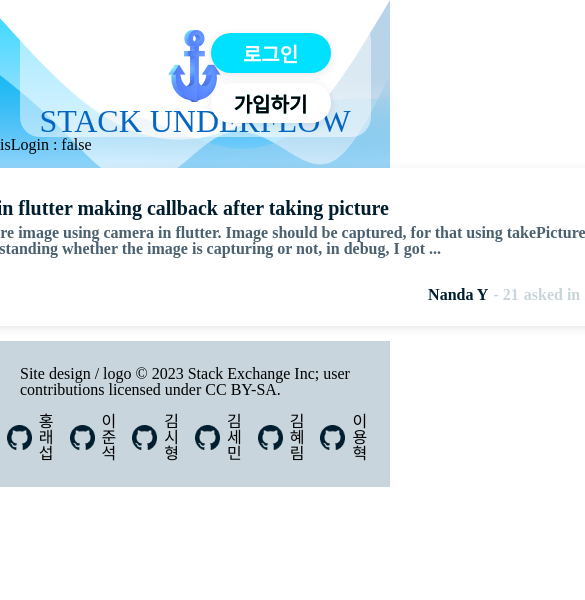
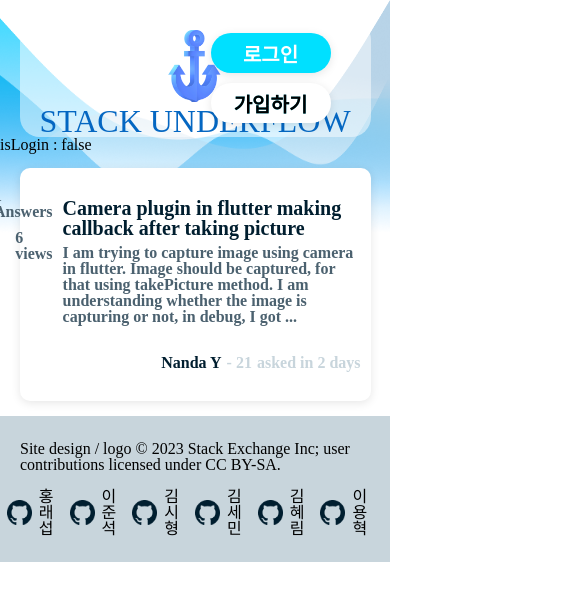
Before and after one commit to raeseop/seb45_pre_004, a React (Create React App) app in the folder client/: page / in a window 390 px wide. Shown: the top 600 px of the page, 585 px wide, since content can reach past the window. Built offline with nearby package versions, Linux system fonts and the light colour scheme; a web font is replaced by a local one.

Commit message:
main Page 반응형 수정

```diff
--- a/client/src/styles/question.js
+++ b/client/src/styles/question.js
@@ -5,40 +5,34 @@
 
 export const Wrapper = styled.li`
 	display: flex;
-	width: 921px;
-	height: 158px;
+	flex-direction: row;
+	align-items: flex-start;
+	width: 90%;
 	padding: 20px 10px;
     margin: 15px;
-	align-items: flex-start;
-	gap: 22px;
-
 	border-radius: 10px;
 	background: #fff;
 	box-shadow: 0px 2px 10px 0px rgba(0, 0, 0, 0.1);
-
 	font-weight: 700;
-
 	color: ${globalTokens.greyColor.value};
 `;
-
 export const Current = styled.aside`
 	display: flex;
-	padding: 10px;
+	width: 10%;
 	flex-direction: column;
 	justify-content: center;
 	align-items: flex-end;
 	gap: 10px;
+	padding-right: 10px;
 `;
 export const Container = styled.article`
+	width: 90%;
 	display: flex;
-	width: 764px;
+	flex-direction: column;
+	flex-grow: 1;
 	padding: 10px 0px;
-	flex-direction: column;
-	justify-content: space-around;
-	align-items: flex-end;
 	gap: 10px;
 	flex-shrink: 0;
-
 	h1 {
         font-size: 20px;
 		color: ${globalTokens.blackColor.value};
@@ -46,7 +40,6 @@
 `;
 export const Contents = styled.section`
 	display: flex;
-	width: 764px;
 	flex-direction: column;
 	justify-content: center;
 	align-items: flex-start;
@@ -55,16 +48,15 @@
 
 export const Info = styled.div`
 	display: flex;
-	align-items: flex-start;
+	flex-direction: row;
+	justify-content: end;
 	gap: 5px;
 	margin-top: 20px;
+	width: 100%;
 	color: ${globalTokens.lightGreyColor.value};
-
 	section {
-		display: "flex";
 		gap: 5px;
 	}
-
 	span {
 		color: ${globalTokens.blackColor.value};
 	}
```
